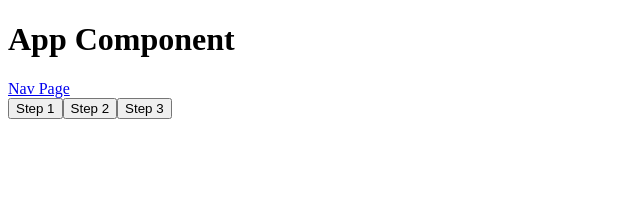
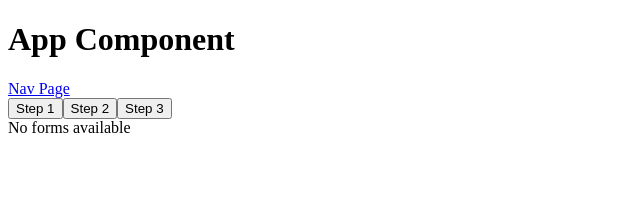
Before and after one commit to Tkumar02/angTut, an Angular app: page / in a window 1280 px wide. Shown: the top 209 px of the page, without its empty margins (0-640 px from the left). Built offline with nearby package versions, Linux system fonts and the light colour scheme.

Commit message:
switch default as well

```diff
--- a/src/app/post/post.component.html
+++ b/src/app/post/post.component.html
@@ -8,4 +8,5 @@
     <div *ngSwitchCase="'step1'">Form 1</div>
     <div *ngSwitchCase="'step2'">Form 2</div>
     <div *ngSwitchCase="'step3'">Form 3</div>
+    <div *ngSwitchDefault>No forms available</div>
 </div>
```
